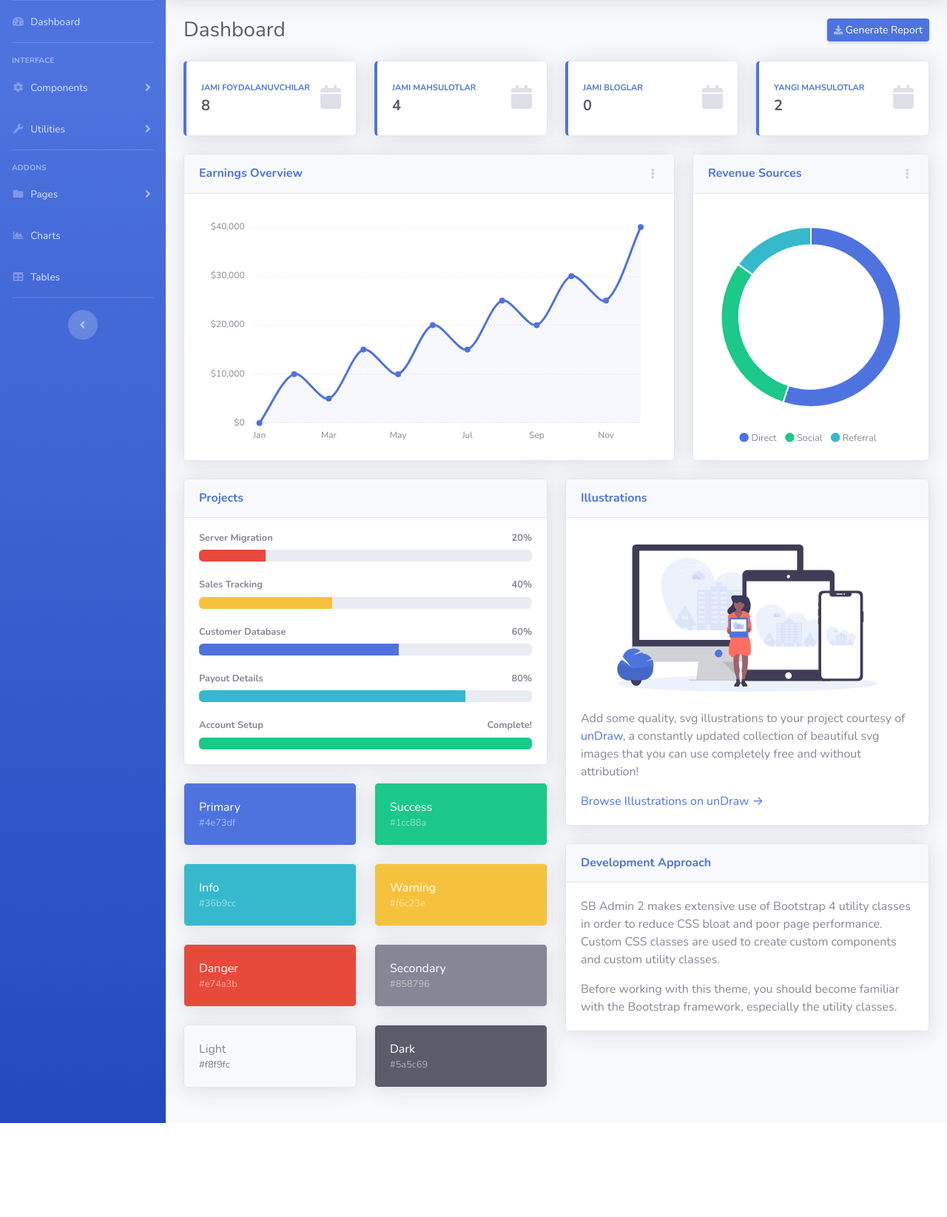
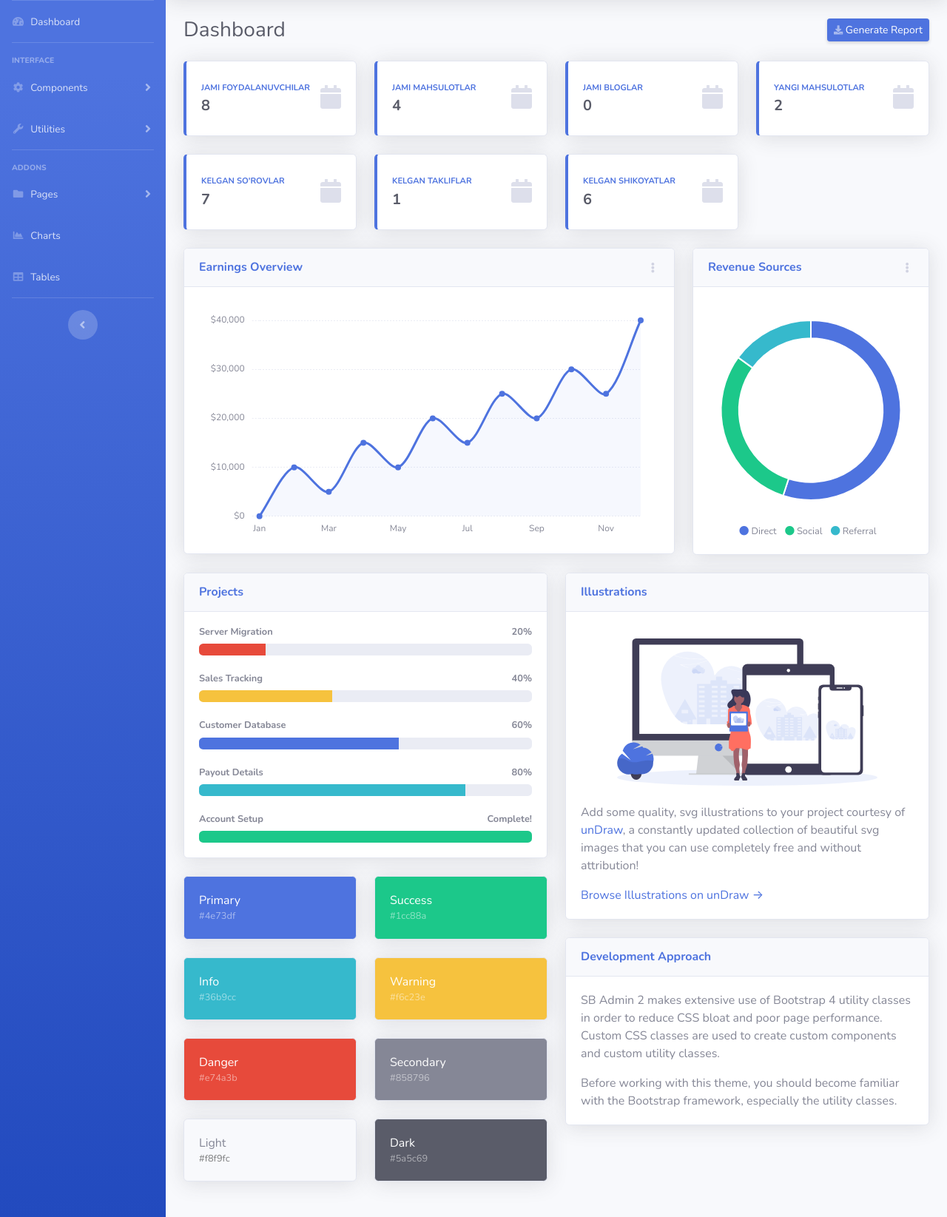
Before and after one commit to azamjon01/furn-master, a Django app: page /dashboard/ in a window 1280 px wide. Shown: the part 70-1715 px from the top of the page at 74% size. Before the commit the page ends 1588 px from the top, so only its background shows below. Run offline with Django 4.2, Linux system fonts and the light colour scheme; data comes from the database, SQL or seed files in the repository; both versions use the stored data as it was after the commit; data that the repository does not hold is empty; some libraries are stand-ins or nearby versions.

Commit message:
first commit

```diff
--- a/dashboard/views.py
+++ b/dashboard/views.py
@@ -1,9 +1,12 @@
-from multiprocessing import context
+
+from datetime import date
 from django.shortcuts import render, redirect
 from django.contrib.auth import logout
 from django.contrib.auth import get_user_model
-from furn.models import Product, Blog, Arrival
+from furn.models import Contact, Product, Blog, Arrival
 from django.db.models import Q
+from django.utils import timezone
+
 
 User = get_user_model()
 
@@ -12,11 +15,25 @@ def dashboard_home(request):
     blogs = Blog.objects.count()
     new_products = Arrival.objects.count()
     products = Product.objects.count() + new_products
+    contact = Contact.objects.count()
+    contact_taklif = Contact.objects.filter(choices="Taklif").count
+    contact_shikoyat = Contact.objects.filter(choices="Shikoyat").count
+
+    # contact last get
+    contact_last = Contact.objects.filter(date__date=timezone.now()).count()
+
+
+
     context = {
         "blogs":blogs,
         "users": users,
         "products":products,
         "new_products": new_products,
+        "contact": contact,
+        "contact_taklif": contact_taklif,
+        "contact_shikoyat": contact_shikoyat,
+        "contact_last": contact_last,
+
     }
     return render(request, 'dashboard/pages/home.html', context)
 
--- a/furn/models.py
+++ b/furn/models.py
@@ -1,3 +1,4 @@
+from audioop import add
 from django.db import models
 from  django.contrib.auth.models import AbstractUser
 from PIL import Image
@@ -109,6 +110,7 @@ class Contact(models.Model):
     choices = models.CharField(max_length=8, choices=CONTACT_CHOICES, default=TAKLIF)
     mobile = models.IntegerField(default='+998')
     message = models.TextField(max_length=500)
+    date = models.DateTimeField(auto_now=add)
 
 
     def __str__(self):
--- a/furn/views.py
+++ b/furn/views.py
@@ -1,5 +1,3 @@
-from re import search
-from turtle import title
 from django.shortcuts import render, redirect, reverse
 from django.views import generic
 from furn.models import *
--- a/templates/dashboard/includes/index.html
+++ b/templates/dashboard/includes/index.html
@@ -98,6 +98,66 @@
                 </div>
             </div>
 
+            <div class="col-xl-3 col-md-6 mb-4">
+              <div class="card border-left-primary shadow h-100 py-2">
+                  <div class="card-body">
+                  <div class="row no-gutters align-items-center">
+                      <div class="col mr-2">
+                      <div
+                          class="text-xs font-weight-bold text-primary text-uppercase mb-1"
+                      >
+                          Kelgan so'rovlar
+                      </div>
+                      <div class="h5 mb-0 font-weight-bold text-gray-800">{{ contact }}</div>
+                      </div>
+                      <div class="col-auto">
+                      <i class="fas fa-calendar fa-2x text-gray-300"></i>
+                      </div>
+                  </div>
+                  </div>
+              </div>
+          </div>
+
+
+          <div class="col-xl-3 col-md-6 mb-4">
+            <div class="card border-left-primary shadow h-100 py-2">
+                <div class="card-body">
+                <div class="row no-gutters align-items-center">
+                    <div class="col mr-2">
+                    <div
+                        class="text-xs font-weight-bold text-primary text-uppercase mb-1"
+                    >
+                        Kelgan Takliflar
+                    </div>
+                    <div class="h5 mb-0 font-weight-bold text-gray-800">{{ contact_taklif }}</div>
+                    </div>
+                    <div class="col-auto">
+                    <i class="fas fa-calendar fa-2x text-gray-300"></i>
+                    </div>
+                </div>
+                </div>
+            </div>
+        </div>
+
+        <div class="col-xl-3 col-md-6 mb-4">
+          <div class="card border-left-primary shadow h-100 py-2">
+              <div class="card-body">
+              <div class="row no-gutters align-items-center">
+                  <div class="col mr-2">
+                  <div
+                      class="text-xs font-weight-bold text-primary text-uppercase mb-1"
+                  >
+                      Kelgan Shikoyatlar
+                  </div>
+                  <div class="h5 mb-0 font-weight-bold text-gray-800">{{ contact_shikoyat }}</div>
+                  </div>
+                  <div class="col-auto">
+                  <i class="fas fa-calendar fa-2x text-gray-300"></i>
+                  </div>
+              </div>
+              </div>
+          </div>
+      </div>
   </div>
 
   <!-- Content Row -->
--- a/templates/dashboard/layouts/base.html
+++ b/templates/dashboard/layouts/base.html
@@ -253,7 +253,7 @@
                                     data-toggle="dropdown" aria-haspopup="true" aria-expanded="false">
                                     <i class="fas fa-envelope fa-fw"></i>
                                     <!-- Counter - Messages -->
-                                    <span class="badge badge-danger badge-counter">7</span>
+                                    <span class="badge badge-danger badge-counter">{{ contact_last }}</span>
                                 </a>
                                 <!-- Dropdown - Messages -->
                                 <div class="dropdown-list dropdown-menu dropdown-menu-right shadow animated--grow-in"
```
Also changed, not shown: README.md, db.sqlite3, furn/migrations/0007_contact_date.py (added), readme.txt.
